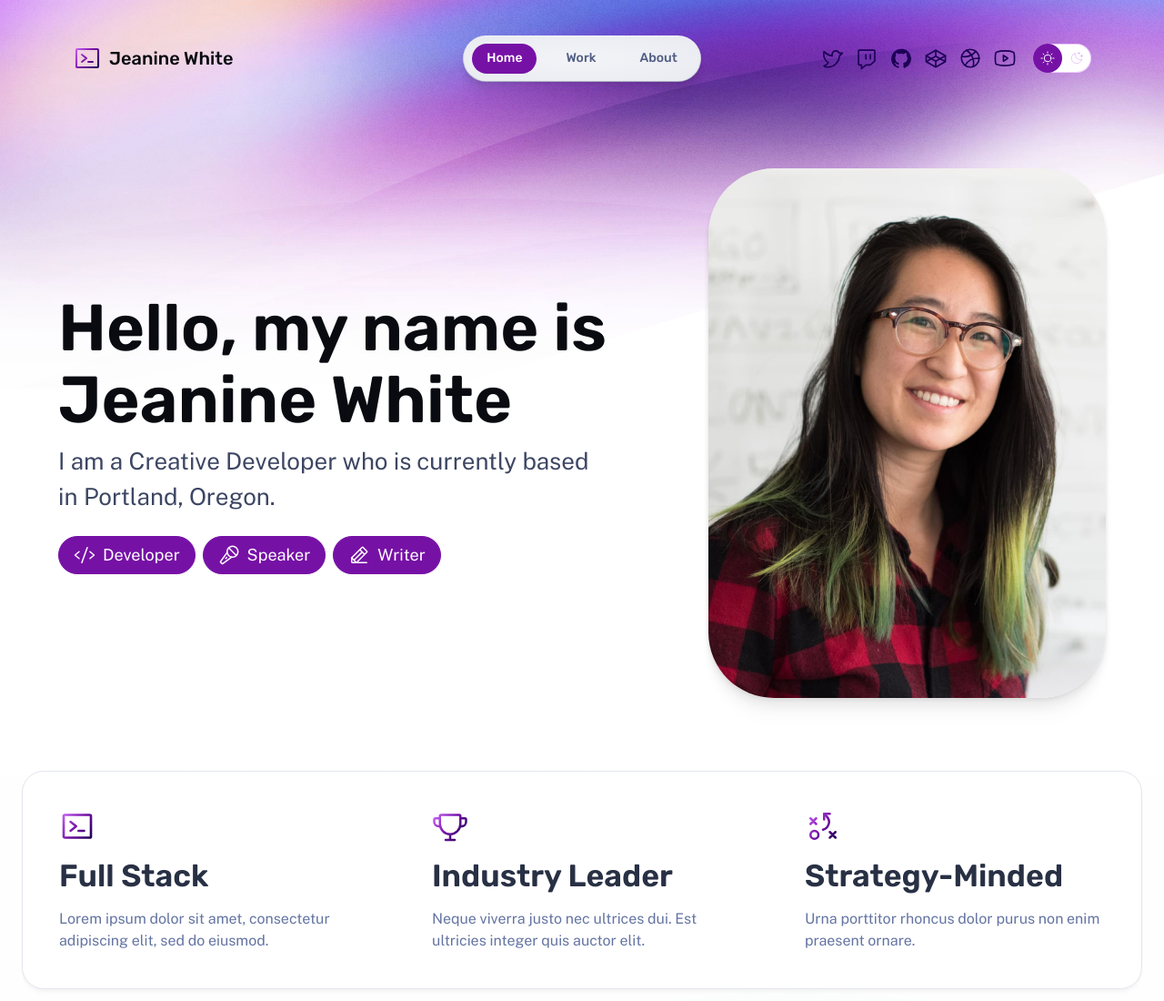
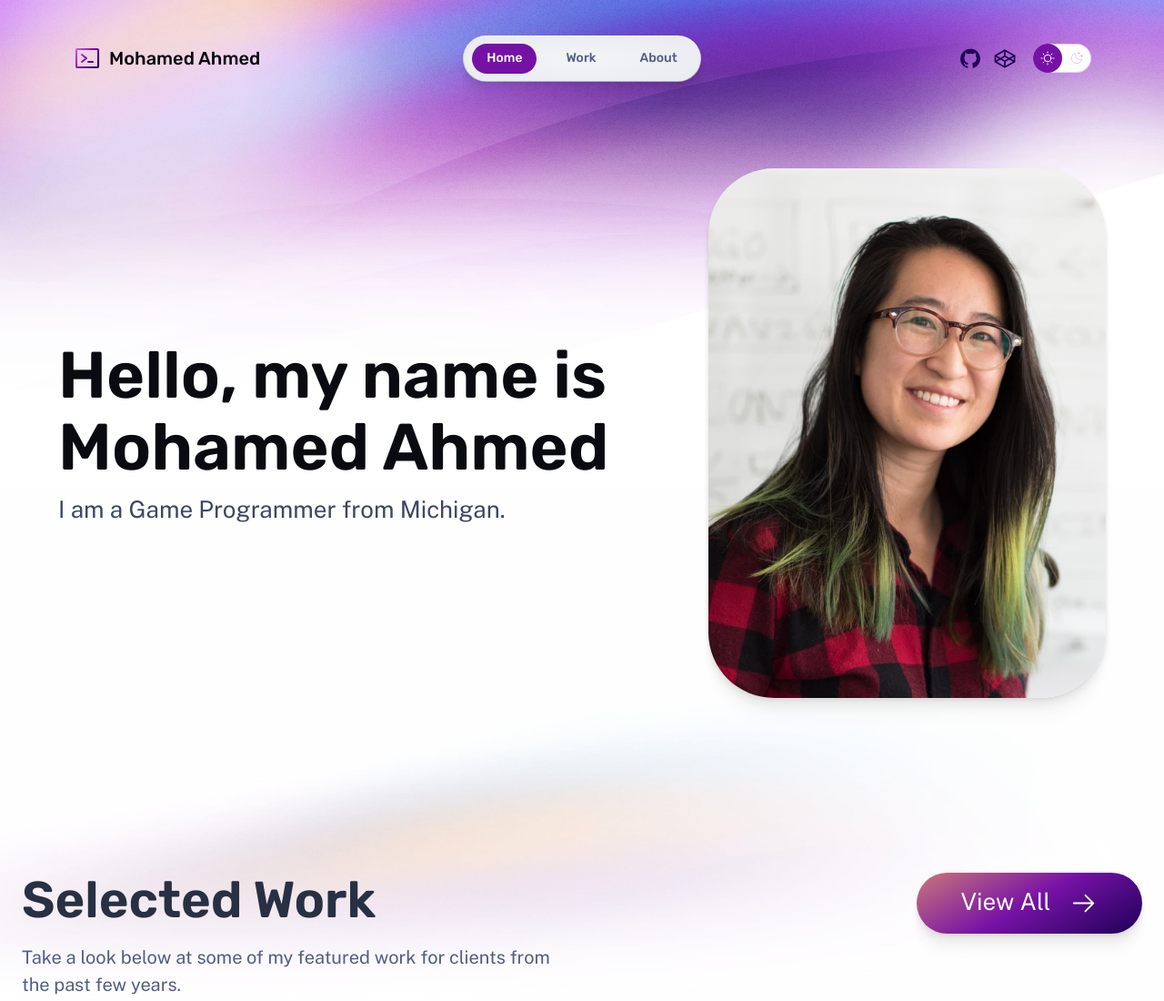
Before and after one commit to GizmoAhmed/gizmoahmed.github.io, an Astro site: page / in a window 1280 px wide. Shown: the top 1100 px of the page at 91% size. Built offline with nearby package versions, Linux system fonts and the light colour scheme; Astro itself is replaced by a stand-in of ours.

Commit message:
finally got it to work

```diff
--- a/src/components/MainHead.astro
+++ b/src/components/MainHead.astro
@@ -7,8 +7,8 @@ interface Props {
 }
 
 const {
-	title = 'Jeanine White: Personal Site',
-	description = 'The personal site of Jeanine White',
+	title = 'Mohamed Ahmed : Portfolio',
+	description = 'The Game Development Portfolio of Mohamed Ahmed',
 } = Astro.props;
 ---
 
--- a/src/components/Nav.astro
+++ b/src/components/Nav.astro
@@ -12,12 +12,8 @@ const textLinks: { label: string; href: string }[] = [
 
 /** Icon links to social media — edit these with links to your profiles! */
 const iconLinks: { label: string; href: string; icon: keyof typeof iconPaths }[] = [
-	{ label: 'Twitter', href: 'https://twitter.com/me', icon: 'twitter-logo' },
-	{ label: 'Twitch', href: 'https://twitch.tv/me', icon: 'twitch-logo' },
-	{ label: 'GitHub', href: 'https://github.com/me', icon: 'github-logo' },
-	{ label: 'CodePen', href: 'https://codepen.io/me', icon: 'codepen-logo' },
-	{ label: 'dribbble', href: 'https://dribbble.com/me', icon: 'dribbble-logo' },
-	{ label: 'YouTube', href: 'https://www.youtube.com/@me/', icon: 'youtube-logo' },
+	{ label: 'GitHub', href: 'https://github.com/GizmoAhmed', icon: 'github-logo' },
+	{ label: 'Itch', href: 'https://codepen.io/me', icon: 'codepen-logo' },
 ];
 
 /** Test if a link is pointing to the current page. */
@@ -33,7 +29,7 @@ const isCurrentPage = (href: string) => {
 	<div class="menu-header">
 		<a href="/" class="site-title">
 			<Icon icon="terminal-window" color="var(--accent-regular)" size="1.6em" gradient />
-			Jeanine White
+			Mohamed Ahmed
 		</a>
 		<menu-button>
 			<template>
--- a/src/components/Skills.astro
+++ b/src/components/Skills.astro
@@ -2,7 +2,7 @@
 import Icon from './Icon.astro';
 ---
 
-<section class="box skills">
+<!-- <section class="box skills">
 	<div class="stack gap-2 lg:gap-4">
 		<Icon icon="terminal-window" color="var(--accent-regular)" size="2.5rem" gradient />
 		<h2>Full Stack</h2>
@@ -18,7 +18,7 @@ import Icon from './Icon.astro';
 		<h2>Strategy-Minded</h2>
 		<p>Urna porttitor rhoncus dolor purus non enim praesent ornare.</p>
 	</div>
-</section>
+</section> -->
 
 <style>
 	.box {
--- a/src/pages/index.astro
+++ b/src/pages/index.astro
@@ -30,15 +30,15 @@ const projects = (await getCollection('work'))
 		<div class="wrapper stack gap-8 lg:gap-20">
 			<header class="hero">
 				<Hero
-					title="Hello, my name is Jeanine White"
-					tagline="I am a Creative Developer who is currently based in Portland, Oregon."
+					title="Hello, my name is Mohamed Ahmed"
+					tagline="I am a Game Programmer from Michigan."
 					align="start"
 				>
-					<div class="roles">
+					<!-- <div class="roles">
 						<Pill><Icon icon="code" size="1.33em" /> Developer</Pill>
 						<Pill><Icon icon="microphone-stage" size="1.33em" /> Speaker</Pill>
 						<Pill><Icon icon="pencil-line" size="1.33em" /> Writer</Pill>
-					</div>
+					</div> -->
 				</Hero>
 
 				<img
```
Also changed, not shown: 1 other file.
